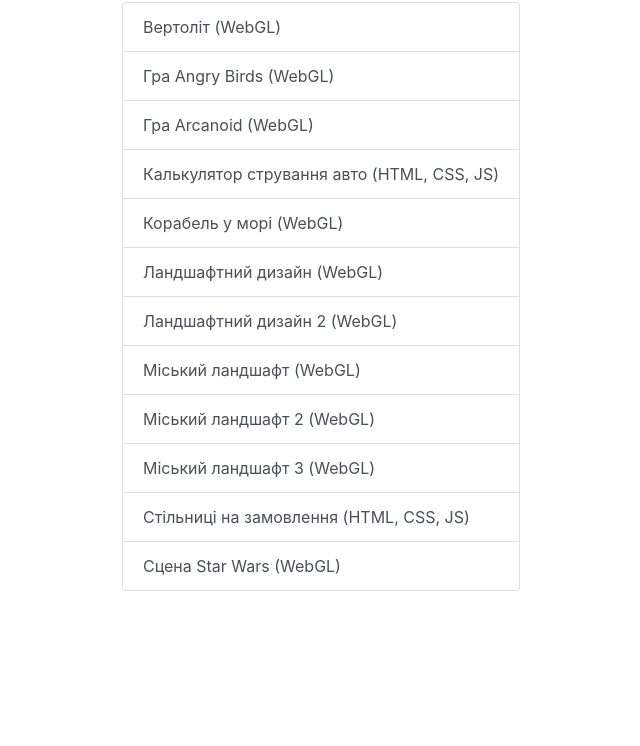
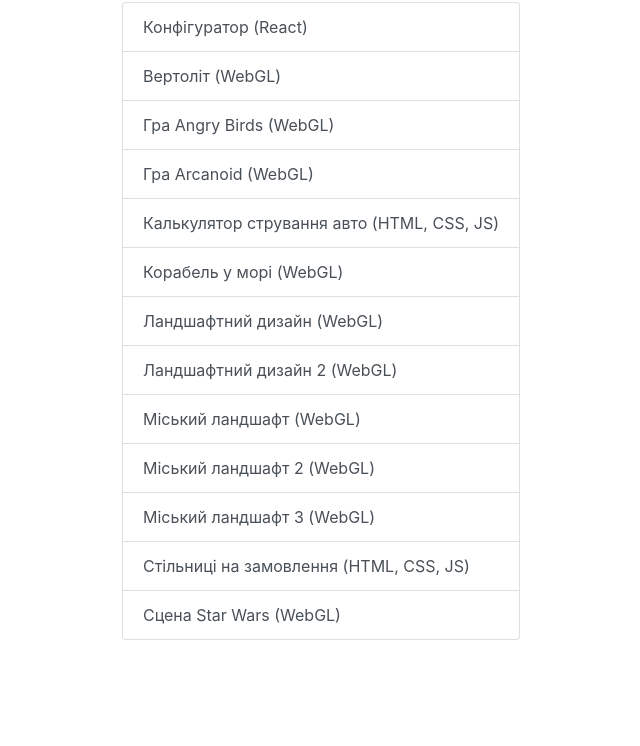
Before and after one commit to sergeytovt/sergeytovt.github.io, a plain HTML site: page index.html in a window 1280 px wide. Shown: the part 54-800 px from the top of the page, without its empty margins (319-959 px from the left). Drawn offline with Linux system fonts and the light colour scheme.

Commit message:
add new link

```diff
--- a/index.html
+++ b/index.html
@@ -20,6 +20,9 @@
       <div class="row justify-content-center">
         <div class="col-md-auto">
           <div class="list-group">
+            <a href="https://sergeytovt.github.io/configurator-react/" class="list-group-item list-group-item-action">
+              Конфігуратор (React)
+            </a>
             <a href="https://sergeytovt.github.io/helicopter-webgl/" class="list-group-item list-group-item-action">
               Вертоліт (WebGL)
             </a>
```
